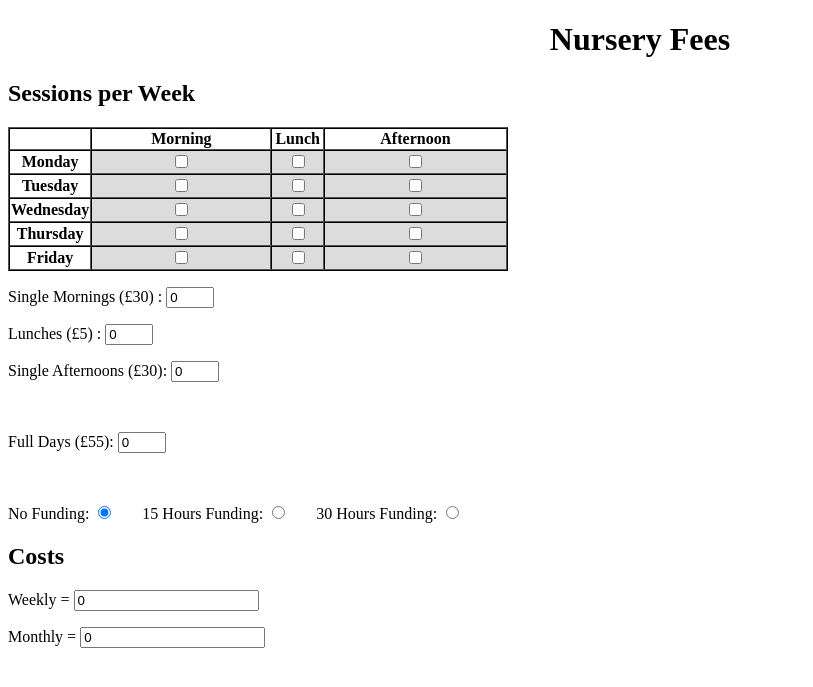
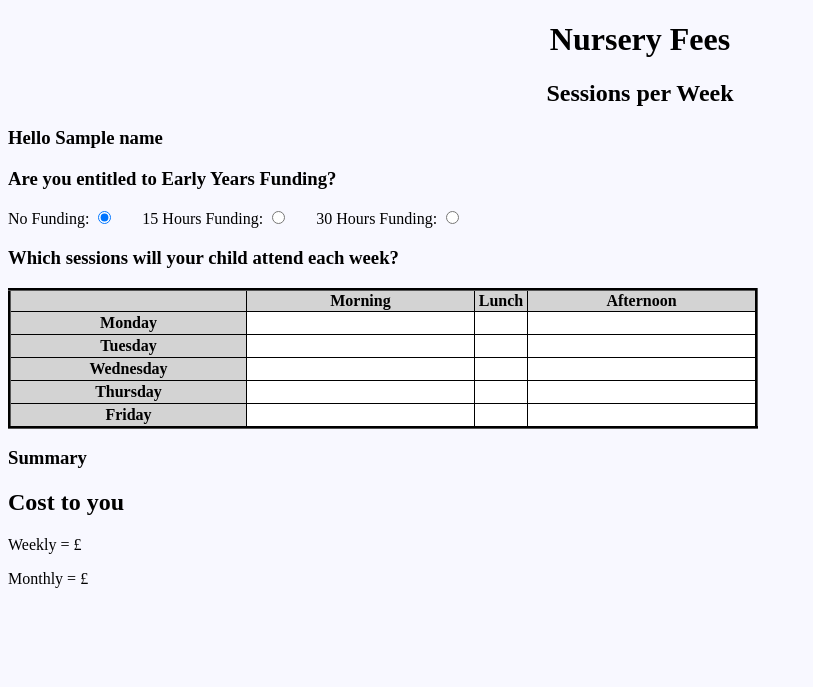
Before and after one commit to git2dechappa/django-storefront, a Django app: template playground/templates/DW.html in a window 1280 px wide. Shown: the top 687 px of the page, without its empty margins (0-813 px from the left). Run offline with Django 4.2, Linux system fonts and the light colour scheme; the template is opened without the code that fills it: most values are stand-ins (such as "Sample title", 1, 10 or a date in 2020).

Commit message:
SessTable

```diff
--- a/playground/templates/DW.html
+++ b/playground/templates/DW.html
@@ -1,47 +1,54 @@
 <!DOCTYPE html>
-<html><head>
-<meta http-equiv="content-type" content="text/html; charset=UTF-8">
-</head>
+<html><head><meta http-equiv="content-type" content="text/html; charset=UTF-8"></head>
 
 <style>
-table, tr, td{
- border-color:black
-}
-table{
- border-spacing: inherit;
-}
 
-body {
-  background-color: white;
-}
-td {
-  text-align: center;
-  /* center checkbox horizontally */
-  vertical-align: middle;
-  /* center checkbox vertically */
-	color: white;
-	background-color: gainsboro;
-}
-td label {
-    display: block;
-    text-align: center;
-    }
+	h1, #spw { color: black; text-align: center;}
+	body { background-color: ghostwhite;}
 
-td:hover{box-shadow: 0 12px 16px 0 rgba(0,0,0,0.24), 0 17px 50px 0 rgba(0,0,0,0.19);}
+	table{border-collapse: collapse; border-color:black; border-width: medium; background-color:lightgray}
+	tr{ border-color:black}
+	td{ border-color:black}
 
-h1 {
-  color: black;
-  text-align: center;
-}
+	table{ border-spacing: inherit;}
+
+	td label { display: block; text-align: center;}
+
+	td {text-align: center; vertical-align: middle;color: white;background-color:gainsboro; transition-duration: 0.15s;}
+
+
+	.uclkd{background-color: white; color: white;}
+
+	.uclkd:hover{
+		box-shadow: 0 12px 16px 0 rgba(0,0,0,0.24), 0 17px 50px 0 rgba(0,0,0,0.19);
+		background-color: mediumseagreen; color: white;}
+
+	.clkd{background-color: seagreen; color: white;}
+
+	td:active{background-color: darkgreen; color: white;}
+
+	input[type="checkbox"]{opacity: 0}
+
+	.sesh{display: none}
 
 </style>
 
+
+
 <body data-new-gr-c-s-check-loaded="8.896.0" data-gr-ext-installed="">
+<h1>Nursery Fees</h1>
+<h2 id="spw">Sessions per Week</h2>
+<h3>Hello {{ name }}</h3>
+<h3>Are you entitled to Early Years Funding?</h3>
+<p>
+	No Funding: <input id="radio0" type="radio" name="fundings" checked="checked" onchange="add()">
+	&nbsp;&nbsp;&nbsp;&nbsp;&nbsp;
+	15 Hours Funding: <input id="radio15" type="radio" name="fundings" onchange="add()">
+	&nbsp;&nbsp;&nbsp;&nbsp;&nbsp;
+	30 Hours Funding: <input id="radio30" type="radio" name="fundings" onchange="add()">
+  </p>
 
-<h1>Nursery Fees</h1>
-
-<h2>Sessions per Week</h2>
-
+<h3>Which sessions will your child attend each week?</h3>
 <title>DreamWeaver</title>
 
 <script>
@@ -49,19 +56,21 @@ h1 {
 	function myFunction(id) {
 	  var checkBox = document.getElementById(id);
 	  var cell = checkBox.parentElement.parentElement;
-  if (checkBox.checked == true){
-    cell.style.backgroundColor = "green";
-  } else {
-	   cell.style.backgroundColor = "gainsboro";
-  }
+
+		if (checkBox.checked == true)
+			{cell.classList.add("clkd");
+			 cell.classList.remove("uclkd");}
+		else
+			{cell.classList.add("uclkd");
+			 cell.classList.remove("clkd");}
 	}
 
-
 	function add(){
-  var numOne, numTwo,numThree, numFour, sum, sum2;
+	  var numOne, numTwo,numThree, numFour,numFive, sum, sum2;
 	  numOne = parseInt(document.getElementById("first").value);
 	  numTwo = parseInt(document.getElementById("second").value);
 	  numThree = parseInt(document.getElementById("third").value);
+	 numFive = parseInt(document.getElementById("lunch").value);
 	  if(document.getElementById("radio30").checked) {
 	   numFour = (390/4);
 	  }
@@ -73,7 +82,7 @@ function add(){
 		  numFour = 0;
 		}
 	  }
-  sum = Math.max(((numOne*30) + (numTwo*30) + (numThree*55) - numFour),0);
+	  sum = Math.max(((numOne*30) +(numFive*5)+ (numTwo*30) + (numThree*55) - numFour),0);
 	  sum2 = sum*4;
 	  document.getElementById("answer1").value = sum;
 	  document.getElementById("answer2").value = sum2;
@@ -110,11 +119,41 @@ function slots(){
 			afternoons=afternoons-1;
 			fulldays=fulldays+1;	}
 
+		if (document.getElementById("Wed"+"1").checked == true){
+			mornings=mornings+1;}
+		if (document.getElementById("Wed"+"2").checked == true){
+			lunches=lunches+1;}
+		if (document.getElementById("Wed"+"3").checked == true){
+			afternoons=afternoons+1;}
+		if ((document.getElementById("Wed"+"1").checked == true) && (document.getElementById("Wed"+"2").checked == true) && (document.getElementById("Wed"+"3").checked == true)){
+			mornings=mornings-1;
+			lunches=lunches-1;
+			afternoons=afternoons-1;
+			fulldays=fulldays+1;	}
 
+		if (document.getElementById("Thu"+"1").checked == true){
+			mornings=mornings+1;}
+		if (document.getElementById("Thu"+"2").checked == true){
+			lunches=lunches+1;}
+		if (document.getElementById("Thu"+"3").checked == true){
+			afternoons=afternoons+1;}
+		if ((document.getElementById("Thu"+"1").checked == true) && (document.getElementById("Thu"+"2").checked == true) && (document.getElementById("Thu"+"3").checked == true)){
+			mornings=mornings-1;
+			lunches=lunches-1;
+			afternoons=afternoons-1;
+			fulldays=fulldays+1;	}
 
-
-
-
+		if (document.getElementById("Fri"+"1").checked == true){
+			mornings=mornings+1;}
+		if (document.getElementById("Fri"+"2").checked == true){
+			lunches=lunches+1;}
+		if (document.getElementById("Fri"+"3").checked == true){
+			afternoons=afternoons+1;}
+		if ((document.getElementById("Fri"+"1").checked == true) && (document.getElementById("Fri"+"2").checked == true) && (document.getElementById("Fri"+"3").checked == true)){
+			mornings=mornings-1;
+			lunches=lunches-1;
+			afternoons=afternoons-1;
+			fulldays=fulldays+1;	}
 
 
 		document.getElementById("first").value = mornings;
@@ -122,11 +161,27 @@ function slots(){
 		document.getElementById("second").value = afternoons;
 		document.getElementById("third").value = fulldays;
 
+		if (mornings === 0){
+			document.getElementById("firstp").style.display = "none";}
+		else{
+			document.getElementById("firstp").style.display = "block";}
+		if (lunches === 0){
+			document.getElementById("lunchp").style.display = "none";}
+		else{
+			document.getElementById("lunchp").style.display = "block";}
+		if (afternoons === 0){
+			document.getElementById("secondp").style.display = "none";}
+		else{
+			document.getElementById("secondp").style.display = "block";}
+		if (fulldays === 0){
+			document.getElementById("thirdp").style.display = "none";}
+		else{
+			document.getElementById("thirdp").style.display = "block";}
 	}
+
 </script>
 
-<table width="500" border="1">
-
+<table width="750" border="1">
   <tbody>
     <tr>
       <th scope="col">&nbsp;</th>
@@ -136,57 +191,50 @@ function slots(){
     </tr>
     <tr>
       <th scope="row">Monday</th>
-      <td><label><input id="Mon1" onclick="myFunction(this.id);slots();add()" type="checkbox"></label></td>
-      <td><label><input id="Mon2" onclick="myFunction(this.id);slots();add()" type="checkbox"></label></td>
-      <td><label><input id="Mon3" onclick="myFunction(this.id);slots();add()" type="checkbox"></label></td>
+      <td class="uclkd"><label><input id="Mon1" onclick="myFunction(this.id);slots();add()" type="checkbox"></label></td>
+      <td class="uclkd"><label><input id="Mon2" onclick="myFunction(this.id);slots();add()" type="checkbox"></label></td>
+      <td class="uclkd"><label><input id="Mon3" onclick="myFunction(this.id);slots();add()" type="checkbox"></label></td>
     </tr>
     <tr>
       <th scope="row">Tuesday</th>
-      <td><label><input id="Tue1" onclick="myFunction(this.id);slots();add()" type="checkbox"></label></td>
-      <td><label><input id="Tue2" onclick="myFunction(this.id);slots();add()" type="checkbox"></label></td>
-      <td><label><input id="Tue3" onclick="myFunction(this.id);slots();add()" type="checkbox"></label></td>
+      <td class="uclkd"><label><input id="Tue1" onclick="myFunction(this.id);slots();add()" type="checkbox"></label></td>
+      <td class="uclkd"><label><input id="Tue2" onclick="myFunction(this.id);slots();add()" type="checkbox"></label></td>
+      <td class="uclkd"><label><input id="Tue3" onclick="myFunction(this.id);slots();add()" type="checkbox"></label></td>
     </tr>
     <tr>
       <th scope="row">Wednesday</th>
-      <td><label><input id="Wed1" onclick="myFunction(this.id)" type="checkbox"></label></td>
-      <td><label><input id="Wed2" onclick="myFunction(this.id)" type="checkbox"></label></td>
-      <td><label><input id="Wed3" onclick="myFunction(this.id)" type="checkbox"></label></td>
+      <td class="uclkd"><label><input id="Wed1" onclick="myFunction(this.id);slots();add()" type="checkbox"></label></td>
+      <td class="uclkd"><label><input id="Wed2" onclick="myFunction(this.id);slots();add()" type="checkbox"></label></td>
+      <td class="uclkd"><label><input id="Wed3" onclick="myFunction(this.id);slots();add()" type="checkbox"></label></td>
     </tr>
     <tr>
       <th scope="row">Thursday</th>
-      <td><label><input id="Thu1" onclick="myFunction(this.id)" type="checkbox"></label></td>
-      <td><label><input id="Thu2" onclick="myFunction(this.id)" type="checkbox"></label></td>
-      <td><label><input id="Thu3" onclick="myFunction(this.id)" type="checkbox"></label></td>
+      <td class="uclkd"><label><input id="Thu1" onclick="myFunction(this.id);slots();add()" type="checkbox"></label></td>
+      <td class="uclkd"><label><input id="Thu2" onclick="myFunction(this.id);slots();add()" type="checkbox"></label></td>
+      <td class="uclkd"><label><input id="Thu3" onclick="myFunction(this.id);slots();add()" type="checkbox"></label></td>
     </tr>
     <tr>
       <th scope="row">Friday</th>
-      <td><label><input id="Fri1" onclick="myFunction(this.id)" type="checkbox"></label></td>
-      <td><label><input id="Fri2" onclick="myFunction(this.id)" type="checkbox"></label></td>
-      <td><label><input id="Fri3" onclick="myFunction(this.id)" type="checkbox"></label></td>
+      <td class="uclkd"><label><input id="Fri1" onclick="myFunction(this.id);slots();add()" type="checkbox"></label></td>
+      <td class="uclkd"><label><input id="Fri2" onclick="myFunction(this.id);slots();add()" type="checkbox"></label></td>
+      <td class="uclkd"><label><input id="Fri3" onclick="myFunction(this.id);slots();add()" type="checkbox"></label></td>
     </tr>
   </tbody>
 </table>
 
-<p>Single Mornings (£30)  : <input id="first" type="number" min="0" max="5" value="0" oninput="add()"> </p>
-<p>Lunches (£5)  : <input id="lunch" type="number" min="0" max="5" value="0" oninput="add()"> </p>
-<p>Single Afternoons (£30): <input id="second" type="number" min="0" max="5" value="0" oninput="add()"></p>
-<br>
-<p>Full Days (£55): <input id="third" type="number" min="0" max="5" value="0" oninput="add()"> </p>
-<br>
+<h3>Summary</h3>
+<p id="firstp" class="sesh"> Mornings (£30): &nbsp;&nbsp;<output id="first"  value="0"></output></p>
+<p id="lunchp" class="sesh"> Lunches (£5): &nbsp;&nbsp;&nbsp;&nbsp;&nbsp;&nbsp;<output id="lunch" value="0" ></output></p>
+<p id="secondp" class="sesh"> Afternoons (£30): <output id="second" value="0"></output></p>
+<p id="thirdp" class="sesh"> Full Days (£55): &nbsp;&nbsp;<output id="third" value="0"></output></p>
 
-<p>
-  No Funding: <input id="radio0" type="radio" name="fundings" checked="checked" onchange="add()">
-  &nbsp;&nbsp;&nbsp;&nbsp;&nbsp;
-  15 Hours Funding: <input id="radio15" type="radio" name="fundings" onchange="add()">
-  &nbsp;&nbsp;&nbsp;&nbsp;&nbsp;
-  30 Hours Funding: <input id="radio30" type="radio" name="fundings" onchange="add()">
-</p>
-<h2>Costs</h2>
+
+<h2>Cost to you</h2>
 
 
 
-<p>Weekly = <input id="answer1" value="0"></p>
-<p>Monthly = <input id="answer2" value="0"></p>
+<p>Weekly = £<output id="answer1" value="0"></output></p>
+<p>Monthly = £<output id="answer2" value="0"></output></p>
 
 
 
--- a/playground/urls.py
+++ b/playground/urls.py
@@ -3,6 +3,7 @@ from . import views
 
 urlpatterns = [
     path("hello/", views.say_hello),
-    path("fees/", views.show_fees)
+    path("fees/", views.show_fees),
+    path("fees2/", views.show_fees2),
 
 ]
--- a/playground/views.py
+++ b/playground/views.py
@@ -19,3 +19,9 @@ def show_fees(request):
     y=2
 #    return HttpResponse("Hello World")
     return render(request, "Test Page 2.html",{"name": "Oli"})
+
+def show_fees2(request):
+    x=calculate()
+    y=2
+#    return HttpResponse("Hello World")
+    return render(request, "DW.html",{"name": "Oli"})
```
Lines whose indentation alone changed are shown as unchanged.
